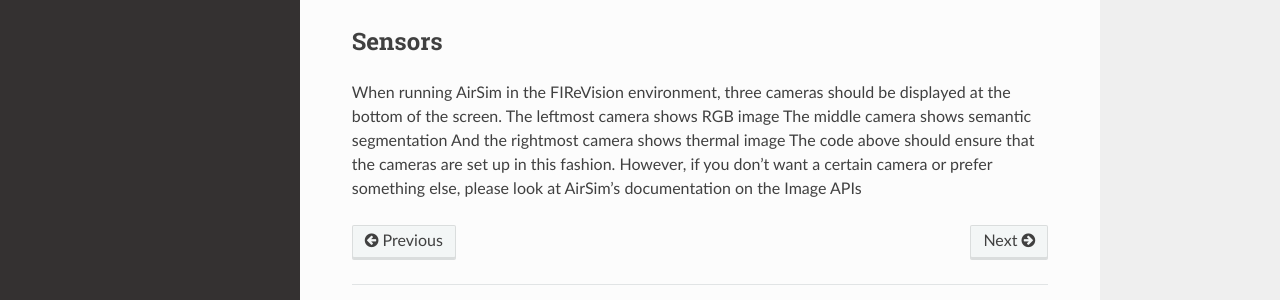
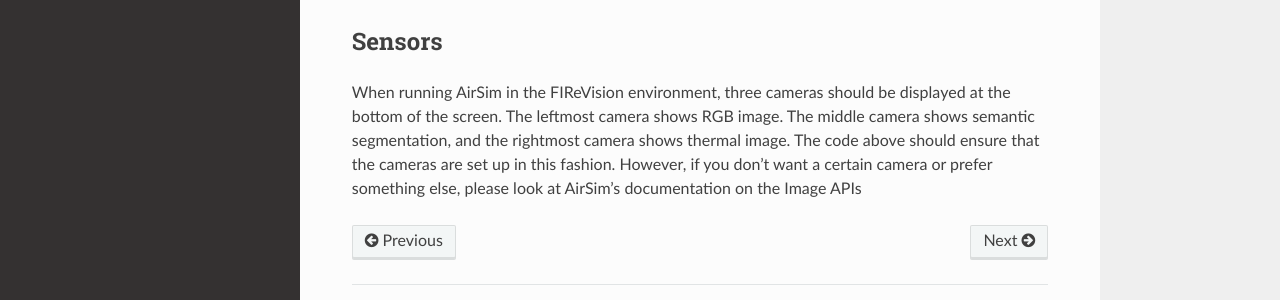
Before and after one commit to castacks/firevision_sim, a Sphinx documentation site: the page built from docs/getting_started.rst, in a window 1280 px wide and 900 px high, scrolled down 2497 px. Shown: the part 510-810 px from the top of the window. Built offline with Sphinx 7.4.7 and the Read the Docs theme 2.0.0, drawn with Linux system fonts in a browser that asks for light colours.

Commit message:
missing periods in sensors section

```diff
--- a/docs/getting_started.rst
+++ b/docs/getting_started.rst
@@ -133,9 +133,4 @@
 Sensors
 -------
 
-When running AirSim in the FIReVision environment, three cameras should be displayed at the bottom of the screen.
-The leftmost camera shows RGB image
-The middle camera shows semantic segmentation
-And the rightmost camera shows thermal image
-The code above should ensure that the cameras are set up in this fashion.
-However, if you don’t want a certain camera or prefer something else, please look at AirSim’s documentation on the Image APIs
+When running AirSim in the FIReVision environment, three cameras should be displayed at the bottom of the screen. The leftmost camera shows RGB image. The middle camera shows semantic segmentation, and the rightmost camera shows thermal image. The code above should ensure that the cameras are set up in this fashion. However, if you don’t want a certain camera or prefer something else, please look at AirSim’s documentation on the Image APIs
```
